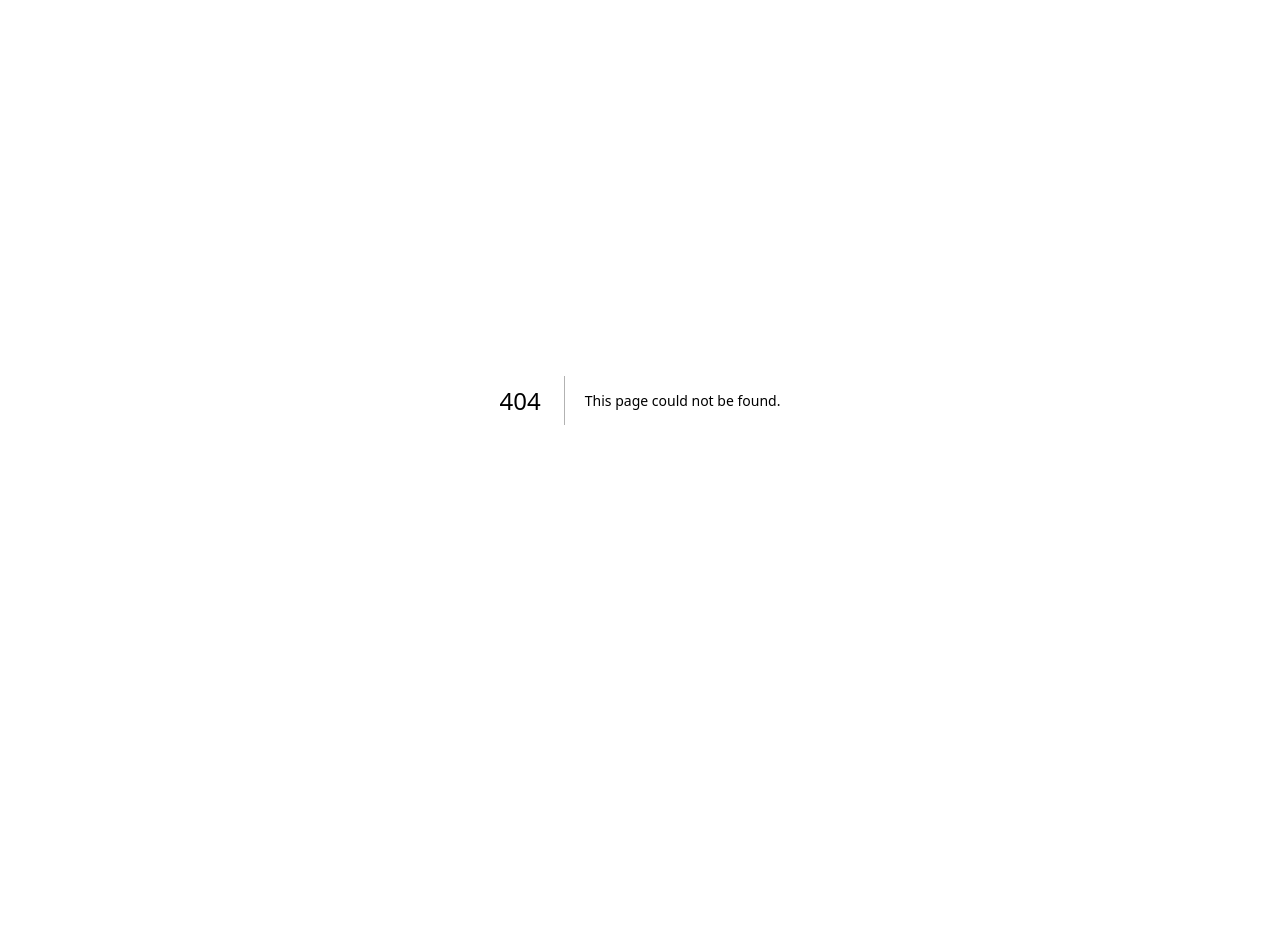
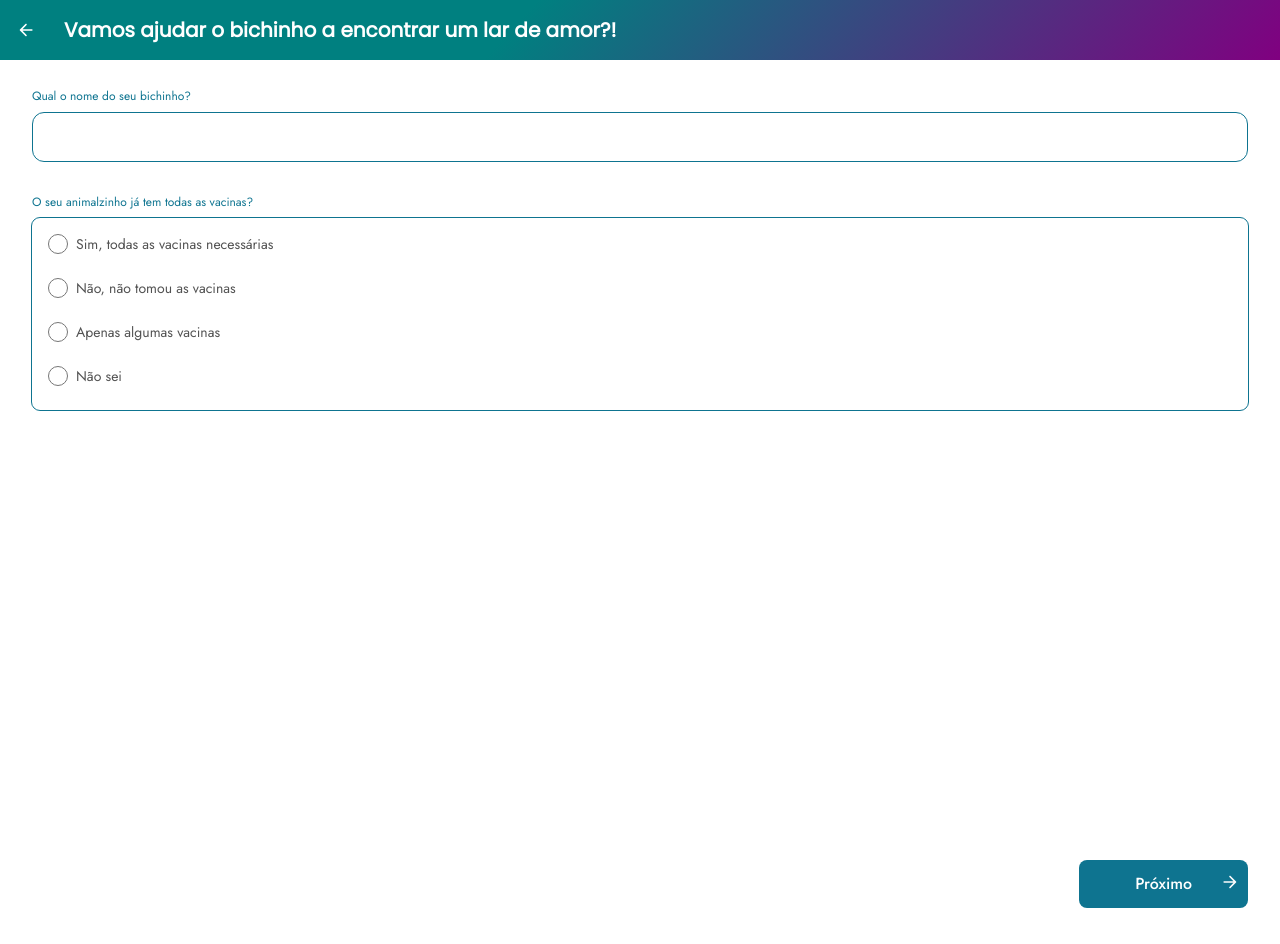
Before and after one commit to mateusmoov/busquePet, a Next.js app: page /petcadastro2 in a window 1280 px wide. Before the commit this address had no page. Before the commit the page ends 800 px from the top, so only its background shows below. Built offline with nearby package versions, Linux system fonts and the light colour scheme.

Commit message:
feat: add second pet register

```diff
--- /dev/null
+++ b/src/app/petcadastro2/page.tsx
@@ -0,0 +1,60 @@
+import { ageRanges } from "@/utils/age";
+import { Header, Button, Section, FormGroup, RadioButton, Select, Input } from "../components";
+const PetRegister2 = () => {
+  return (
+    <>
+      <Header variant="donor" icon>
+        <div className="flex flex-col gap-x-2 ml-7 py-4">
+          <span className="font-header text-white text-xl font-semibold">
+            Vamos ajudar o bichinho a encontrar um lar de amor?!
+          </span>
+        </div>
+      </Header>
+      <main>
+        <Section>
+          <div className="flex min-h-[100vh] flex-col gap-y-8">
+            <div className="mt-7">
+              <Input
+                label="Qual o nome do seu bichinho?"
+                type="text"
+                variant="adopter"
+              />
+            </div>
+            <FormGroup
+              label="O seu animalzinho já tem todas as vacinas?"
+              variant="adopter"
+              className="py-4"
+            >
+              <div className="flex flex-col gap-y-4">
+                <RadioButton
+                  label="Sim, todas as vacinas necessárias"
+                  value="todasVacinas"
+                />
+                <RadioButton
+                  label="Não, não tomou as vacinas"
+                  value="naoVacinas"
+                />
+                <RadioButton
+                  label="Apenas algumas vacinas"
+                  value="algumasVacinas"
+                />
+                <RadioButton label="Não sei" value="naosabe" />
+              </div>
+            </FormGroup>
+          </div>
+          <div className="flex justify-end mb-9">
+            <Button
+              variant="filled"
+              icon="arrowRight"
+              className="bg-cyan-700 flex px-14 py-3 items-center font-medium text-white"
+            >
+              Próximo
+            </Button>
+          </div>
+        </Section>
+      </main>
+    </>
+  );
+};
+
+export default PetRegister2;
```
